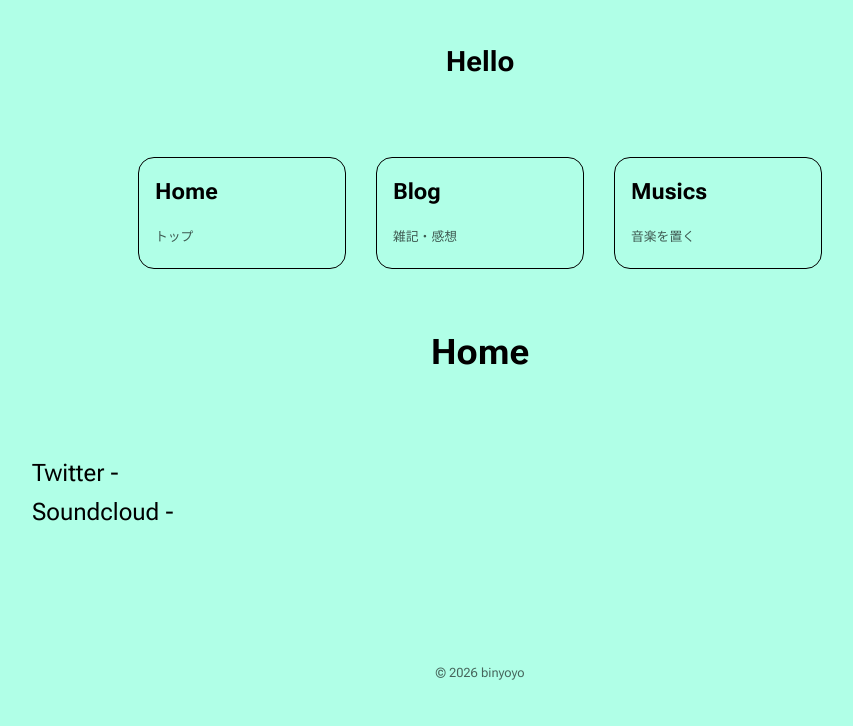
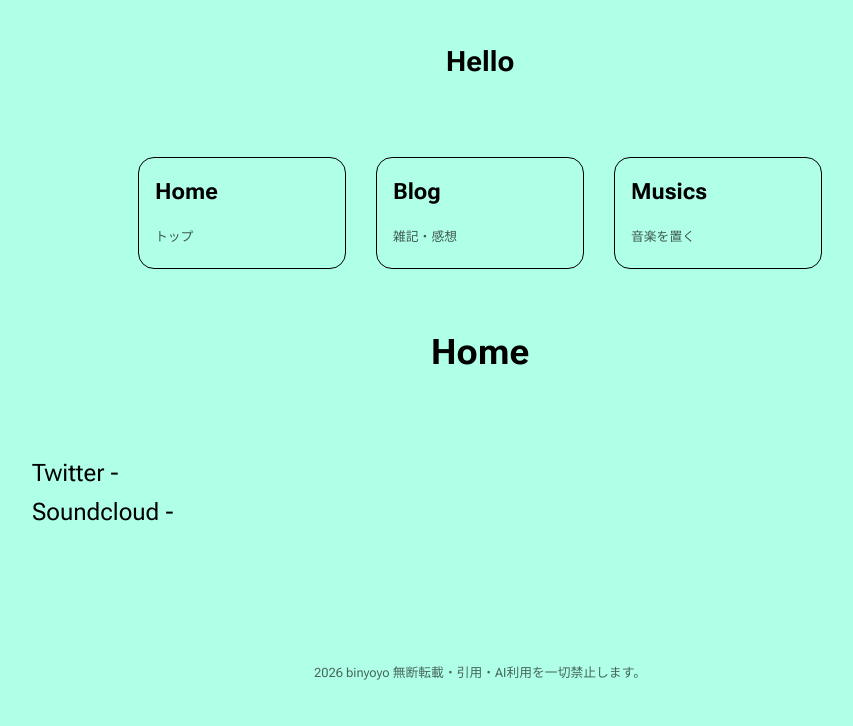
Before and after one commit to biyonbiyonbiyoyon/Binyoyo_Blog_Test, a plain HTML site: page index.html in a window 1280 px wide. Shown: the whole page, without its empty margins (160-1013 px from the left). Drawn offline with nearby package versions, Linux system fonts and the light colour scheme; a web font is replaced by a local one.

Commit message:
コピーライトの更新

```diff
--- a/index.html
+++ b/index.html
@@ -83,7 +83,7 @@
 
   <!-- フッター -->
   <footer>
-    © 2026 binyoyo
+    2026 binyoyo 無断転載・引用・AI利用を一切禁止します。
   </footer>
 
   <!-- 外部JS読み込み（ページ切替・Markdown読み込み・Musics再生制御） -->
```
